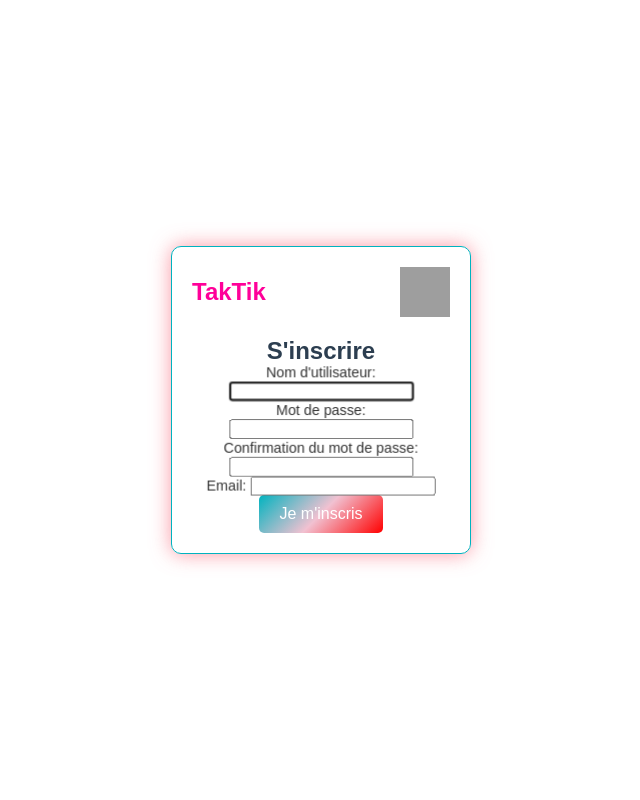
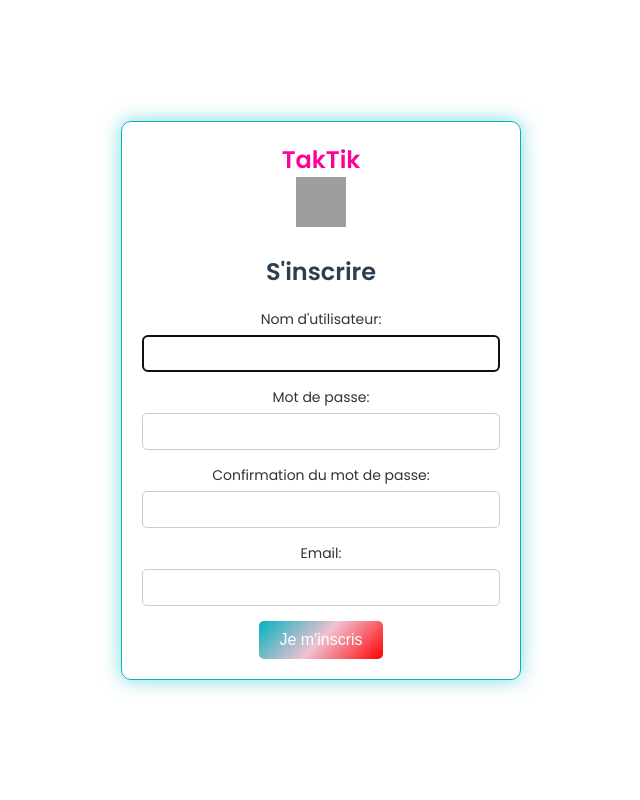
Before and after one commit to savvyh/handball_app, a Django app: page /register/register/ in a window 1280 px wide. Shown: the whole page, without its empty margins (319-959 px from the left). Run offline with Django 5.2, Linux system fonts and the light colour scheme; grey boxes are pictures that could not be loaded.

Commit message:
Update the signup style

```diff
--- a/handball_app/register/static/register/signup.css
+++ b/handball_app/register/static/register/signup.css
@@ -4,11 +4,9 @@
     padding: 0;
 }
 body {
-    font-family: Arial, sans-serif;
+    font-family: 'Poppins', sans-serif;
     background-color: #fff;
     color: #333;
-    margin: 0;
-    padding: 0;
     display: flex;
     justify-content: center;
     align-items: center;
@@ -17,42 +15,14 @@ body {
 
 .container {
     text-align: center;
-    width: 300px;
+    width: 400px;
     border: 1px solid #00B3BF;
     padding: 20px;
     border-radius: 10px;
-    box-shadow: 0 0 20px rgba(249, 109, 127, 0.7);
+    box-shadow: 0 0 20px rgba(0, 179, 191, 0.5);
 }
 
-.form {
-    display: flex;
-    flex-direction: column;
-    align-items: center;
-    transform-style: preserve-3d;
-    perspective: 1000px;
-}
-
-.error-messages {
-    color: red;
-    font-weight: bold;
-    font-size: 12px;
-}
-
-.error-messages ul {
-    list-style: none;
-    padding: 0;
-    margin: 0;
-}
-
-.error-messages li {
-    margin-bottom: 20px;
-}
-
-.field {
-    transform: translateZ(20px);
-}
-
-header {
+.header {
     display: flex;
     justify-content: space-between;
     align-items: center;
@@ -76,6 +46,7 @@ main {
 h2 {
     font-size: 24px;
     color: #2C3E50;
+    margin-bottom: 20px;
 }
 
 form {
@@ -84,15 +55,31 @@ form {
     align-items: center;
 }
 
-label {
-    margin: 10px 0 5px;
+.error-messages {
+    color: red;
+    font-weight: bold;
+    font-size: 12px;
+    margin-bottom: 20px;
+}
+
+.error-messages ul {
+    list-style: none;
+}
+
+.field {
+    margin-bottom: 15px;
+    width: 100%;
+}
+
+.field label {
+    display: block;
+    margin-bottom: 5px;
     font-size: 14px;
 }
 
-.input-field {
+.field input {
     width: 100%;
     padding: 10px;
-    margin-bottom: 20px;
     border: 1px solid #ccc;
     border-radius: 5px;
 }
--- a/handball_app/register/templates/register/signup.html
+++ b/handball_app/register/templates/register/signup.html
@@ -8,6 +8,7 @@
     <meta name="description" content="">
     <meta name="viewport" content="width=device-width, initial-scale=1">
     <link rel="stylesheet" type="text/css" href="{% static 'register/signup.css' %}">
+    <link rel="stylesheet" href="https://fonts.googleapis.com/css2?family=Poppins:wght@400;600&family=Open+Sans:wght@400;700&display=swap">
 </head>
 <body>
     <div class="container">
@@ -19,7 +20,6 @@
             <h2>S'inscrire</h2>
             <form class="form" method="post">
                 {% csrf_token %}
-
                 {% if form.errors %}
                     <div class="error-messages">
                         <ul>
@@ -53,8 +53,7 @@
                 <button class="button1" type="submit">Je m'inscris</button>
             </form>
         </main>
-        <footer>
-        </footer>
+        <footer></footer>
     </div>
 </body>
 </html>
```
